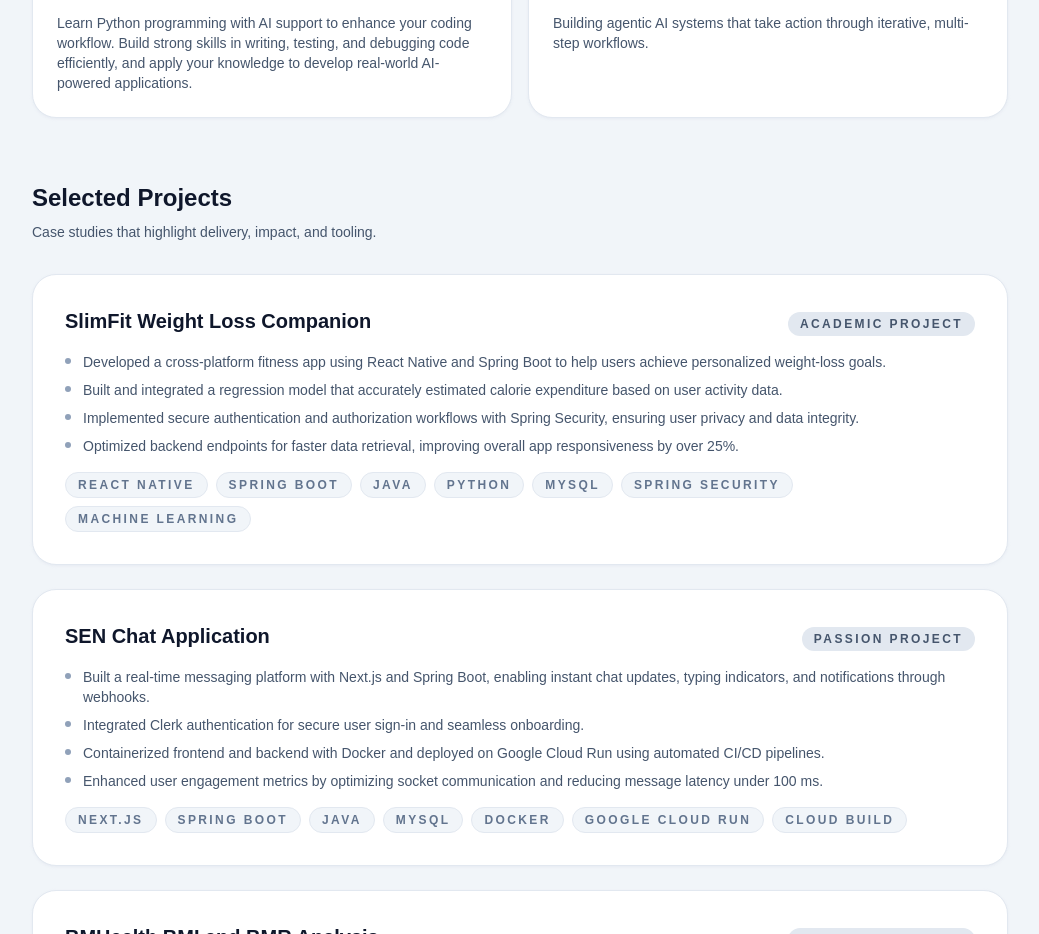
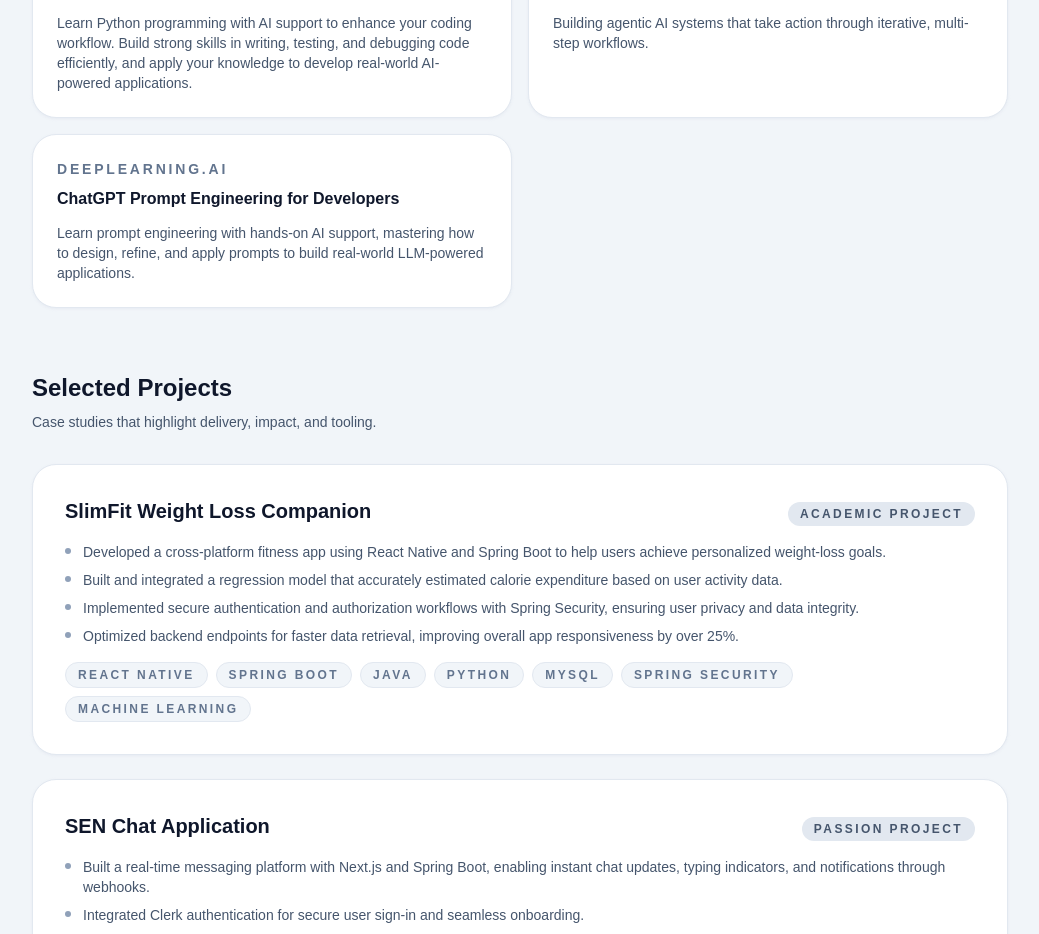
Before and after one commit to TharinduSilva2019774/TharinduSilva2019774.github.io, a Next.js app: page /resume in a window 1280 px wide. Shown: the part 2880-3814 px from the top of the page, without its empty margins (120-1159 px from the left). Built offline with nearby package versions, Linux system fonts and the light colour scheme.

Commit message:
new course

```diff
--- a/app/resume/page.tsx
+++ b/app/resume/page.tsx
@@ -244,6 +244,13 @@ const courses: Course[] = [
     link: "https://learn.deeplearning.ai/certificates/a9716eda-1449-4d60-8554-95d381edfd0a?usp=sharing",
     description:
       "Building agentic AI systems that take action through iterative, multi-step workflows.",
+  },
+      {
+    title: "ChatGPT Prompt Engineering for Developers",
+    provider: "deeplearning.ai",
+    link: "https://learn.deeplearning.ai/accomplishments/38687b4e-a832-44e9-9203-bbd798107ce5?usp=sharing",
+    description:
+      "Learn prompt engineering with hands-on AI support, mastering how to design, refine, and apply prompts to build real-world LLM-powered applications.",
   },
 ];
 
```
